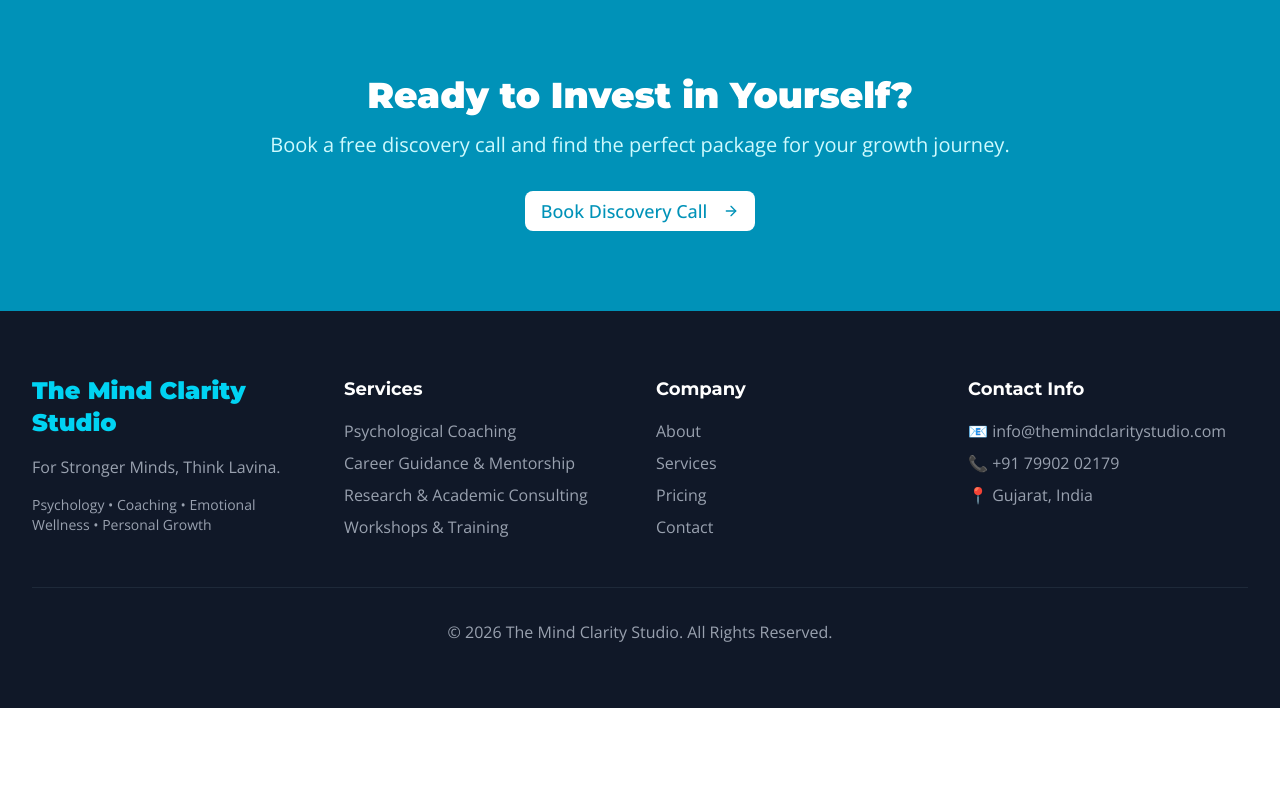
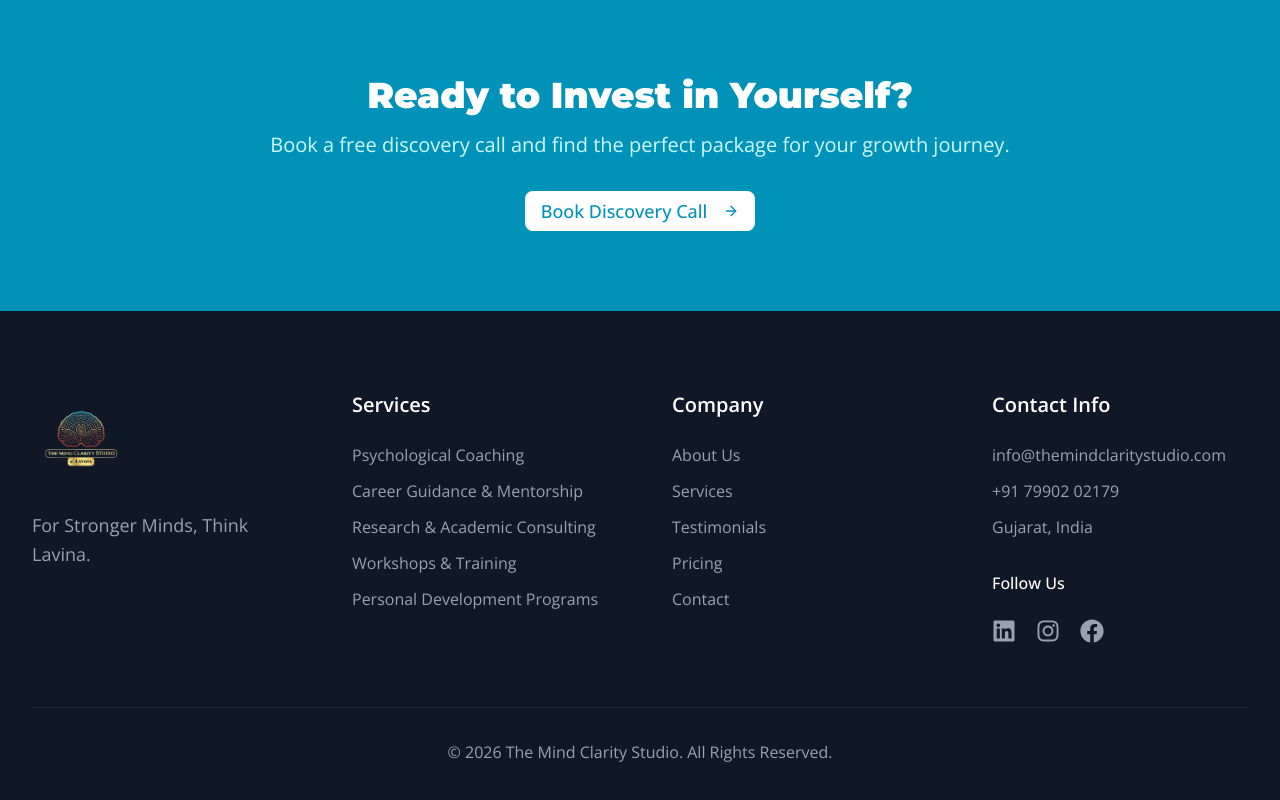
Before and after one commit to themindclaritystudio/mindclaritystudio, a Next.js app: page /pricing in a window 1280 px wide. Shown: the part 1962-2762 px from the top of the page. Before the commit the page ends 2670 px from the top, so only its background shows below. Built offline with nearby package versions, Linux system fonts and the light colour scheme.

Commit message:
footer change

```diff
--- a/app/about/page.tsx
+++ b/app/about/page.tsx
@@ -3,6 +3,12 @@ import { Button } from "@/components/ui/button"
 import { Card, CardContent, CardHeader, CardTitle } from "@/components/ui/card"
 import { CheckCircle, Award, Shield, Target } from "lucide-react"
 import Link from "next/link"
+import {
+  FaLinkedin,
+  FaInstagram,
+  FaFacebook,
+} from "react-icons/fa"
+import Image from "next/image"
 
 export default function AboutPage() {
   return (
@@ -339,11 +345,38 @@ export default function AboutPage() {
 
             <div className="mt-8">
               <h5 className="text-white font-medium mb-3">Follow Us</h5>
-          <div className="flex gap-5">
-            <a href="#" className="text-gray-400 hover:text-cyan-400 transition-colors">LinkedIn</a>
-            <a href="#" className="text-gray-400 hover:text-cyan-400 transition-colors">Instagram</a>
-            <a href="#" className="text-gray-400 hover:text-cyan-400 transition-colors">Facebook</a>
+
+              <div className="mt-6 flex items-center gap-5">
+                <a
+                  href="https://www.linkedin.com/in/lavina-pratap-bhambhani-0176051a9/"
+                  target="_blank"
+                  rel="noopener noreferrer"
+                  className="text-gray-400 hover:text-cyan-400 transition-all hover:scale-110"
+                >
+                  <FaLinkedin size={24} />
+                </a>
+
+                <a
+                  href="https://www.instagram.com/lavina_bhambhani/"
+                  target="_blank"
+                  rel="noopener noreferrer"
+                  className="text-gray-400 hover:text-cyan-400 transition-all hover:scale-110"
+                >
+                  <FaInstagram size={24} />
+                </a>
+
+                <a
+                  href="https://www.facebook.com/lavina.bhambhani.77"
+                  target="_blank"
+                  rel="noopener noreferrer"
+                  className="text-gray-400 hover:text-cyan-400 transition-all hover:scale-110"
+                >
+                  <FaFacebook size={24} />
+                </a>
+
               </div>
+
+
             </div>
           </div>
         </div>
--- a/app/blog/[slug]/page.tsx
+++ b/app/blog/[slug]/page.tsx
@@ -6,6 +6,12 @@ import { Calendar, Clock, User, ArrowLeft, ArrowRight } from "lucide-react"
 import Link from "next/link"
 import { getBlogPost, getAllBlogPosts } from "@/lib/blog-data"
 import { notFound } from "next/navigation"
+import {
+  FaLinkedin,
+  FaInstagram,
+  FaFacebook,
+} from "react-icons/fa"
+import Image from "next/image"
 
 interface BlogPostPageProps {
   params: {
@@ -218,33 +224,46 @@ export default function BlogPostPage({ params }: BlogPostPageProps) {
       </section>
 
       {/* Footer */}
-      <footer className="bg-gray-900 text-white py-16">
+      <footer className="bg-gray-900 text-white py-20">
   <div className="max-w-7xl mx-auto px-4 sm:px-6 lg:px-8">
-          <div className="grid grid-cols-1 md:grid-cols-4 gap-8">
-            <div>
-              <h3 className="text-2xl font-serif font-black text-cyan-400 mb-4">The Mind Clarity Studio</h3>
-              <p className="text-gray-400 font-sans mb-4">
+    <div className="grid grid-cols-1 md:grid-cols-2 lg:grid-cols-4 gap-12 lg:gap-16">
+
+      {/* Logo & Tagline */}
+      <div className="flex flex-col items-start">
+        <Link href="/" className="mb-6">
+          <Image
+            src="/images/logo.png"
+            alt="The Mind Clarity Studio"
+            width={320}
+            height={120}
+            priority
+            className="h-20 md:h-24 w-auto object-contain"
+          />
+        </Link>
+        <p className="max-w-xs text-gray-400 text-lg leading-relaxed font-sans">
           For Stronger Minds, Think Lavina.
         </p>
-              <p className="text-sm text-gray-400 font-sans">
-                Psychology • Coaching • Emotional Wellness • Personal Growth
-              </p>
       </div>
+
+      {/* Services */}
       <div>
-              <h4 className="text-lg font-serif font-bold mb-4">Services</h4>
-              <ul className="space-y-2 text-gray-400 font-sans">
+        <h4 className="text-xl font-bold text-white mb-6">Services</h4>
+        <ul className="space-y-3 text-gray-400 font-sans">
           <li>Psychological Coaching</li>
           <li>Career Guidance &amp; Mentorship</li>
           <li>Research &amp; Academic Consulting</li>
           <li>Workshops &amp; Training</li>
+          <li>Personal Development Programs</li>
         </ul>
       </div>
+
+      {/* Company */}
       <div>
-              <h4 className="text-lg font-serif font-bold mb-4">Company</h4>
-              <ul className="space-y-2 text-gray-400 font-sans">
+        <h4 className="text-xl font-bold text-white mb-6">Company</h4>
+        <ul className="space-y-3 text-gray-400 font-sans">
           <li>
             <Link href="/about" className="hover:text-cyan-400 transition-colors">
-                    About
+              About Us
             </Link>
           </li>
           <li>
@@ -253,8 +272,13 @@ export default function BlogPostPage({ params }: BlogPostPageProps) {
             </Link>
           </li>
           <li>
-                  <Link href="/blog" className="hover:text-cyan-400 transition-colors">
-                    Blog
+            <Link href="/testimonials" className="hover:text-cyan-400 transition-colors">
+              Testimonials
+            </Link>
+          </li>
+          <li>
+            <Link href="/pricing" className="hover:text-cyan-400 transition-colors">
+              Pricing
             </Link>
           </li>
           <li>
@@ -264,16 +288,64 @@ export default function BlogPostPage({ params }: BlogPostPageProps) {
           </li>
         </ul>
       </div>
+
+      {/* Contact Info */}
       <div>
-              <h4 className="text-lg font-serif font-bold mb-4">Contact Info</h4>
-              <div className="space-y-2 text-gray-400 font-sans">
-                <p>📧 <a href="mailto:info@themindclaritystudio.com" className="hover:text-cyan-400">info@themindclaritystudio.com</a></p>
-                <p>📞 +91 79902 02179</p>
-                <p>📍 Gujarat, India</p>
+        <h4 className="text-xl font-bold text-white mb-6">Contact Info</h4>
+        <div className="space-y-3 text-gray-400 font-sans">
+          <p>
+            {" "}
+            <a
+              href="mailto:info@themindclaritystudio.com"
+              className="hover:text-cyan-400 transition-colors"
+            >
+              info@themindclaritystudio.com
+            </a>
+          </p>
+          <p> +91 79902 02179</p>
+          <p> Gujarat, India</p>
+        </div>
+
+        <div className="mt-8">
+          <h5 className="text-white font-medium mb-3">Follow Us</h5>
+
+          <div className="mt-6 flex items-center gap-5">
+            <a
+              href="https://www.linkedin.com/in/lavina-pratap-bhambhani-0176051a9/"
+              target="_blank"
+              rel="noopener noreferrer"
+              className="text-gray-400 hover:text-cyan-400 transition-all hover:scale-110"
+            >
+              <FaLinkedin size={24} />
+            </a>
+
+            <a
+              href="https://www.instagram.com/lavina_bhambhani/"
+              target="_blank"
+              rel="noopener noreferrer"
+              className="text-gray-400 hover:text-cyan-400 transition-all hover:scale-110"
+            >
+              <FaInstagram size={24} />
+            </a>
+
+            <a
+              href="https://www.facebook.com/lavina.bhambhani.77"
+              target="_blank"
+              rel="noopener noreferrer"
+              className="text-gray-400 hover:text-cyan-400 transition-all hover:scale-110"
+            >
+              <FaFacebook size={24} />
+            </a>
+
+          </div>
+
+
         </div>
       </div>
     </div>
-          <div className="border-t border-gray-800 mt-12 pt-8 text-center">
+
+    {/* Copyright */}
+    <div className="border-t border-gray-800 mt-16 pt-8 text-center">
       <p className="text-gray-400 font-sans">
         © 2026 The Mind Clarity Studio. All Rights Reserved.
       </p>
--- a/app/pricing/page.tsx
+++ b/app/pricing/page.tsx
@@ -4,6 +4,12 @@ import { Card, CardContent, CardDescription, CardHeader, CardTitle } from "@/com
 import { Badge } from "@/components/ui/badge"
 import { CheckCircle, X, ArrowRight } from "lucide-react"
 import Link from "next/link"
+import {
+  FaLinkedin,
+  FaInstagram,
+  FaFacebook,
+} from "react-icons/fa"
+import Image from "next/image"
 
 export default function PricingPage() {
   return (
@@ -260,46 +266,128 @@ export default function PricingPage() {
       </section>
 
       {/* Footer */}
-      <footer className="bg-gray-900 text-white py-16">
+      <footer className="bg-gray-900 text-white py-20">
   <div className="max-w-7xl mx-auto px-4 sm:px-6 lg:px-8">
-          <div className="grid grid-cols-1 md:grid-cols-4 gap-8">
-            <div>
-              <h3 className="text-2xl font-serif font-black text-cyan-400 mb-4">The Mind Clarity Studio</h3>
-              <p className="text-gray-400 font-sans mb-4">
+    <div className="grid grid-cols-1 md:grid-cols-2 lg:grid-cols-4 gap-12 lg:gap-16">
+
+      {/* Logo & Tagline */}
+      <div className="flex flex-col items-start">
+        <Link href="/" className="mb-6">
+          <Image
+            src="/images/logo.png"
+            alt="The Mind Clarity Studio"
+            width={320}
+            height={120}
+            priority
+            className="h-20 md:h-24 w-auto object-contain"
+          />
+        </Link>
+        <p className="max-w-xs text-gray-400 text-lg leading-relaxed font-sans">
           For Stronger Minds, Think Lavina.
         </p>
-              <p className="text-sm text-gray-400 font-sans">
-                Psychology • Coaching • Emotional Wellness • Personal Growth
-              </p>
       </div>
+
+      {/* Services */}
       <div>
-              <h4 className="text-lg font-serif font-bold mb-4">Services</h4>
-              <ul className="space-y-2 text-gray-400 font-sans">
+        <h4 className="text-xl font-bold text-white mb-6">Services</h4>
+        <ul className="space-y-3 text-gray-400 font-sans">
           <li>Psychological Coaching</li>
           <li>Career Guidance &amp; Mentorship</li>
           <li>Research &amp; Academic Consulting</li>
           <li>Workshops &amp; Training</li>
+          <li>Personal Development Programs</li>
         </ul>
       </div>
+
+      {/* Company */}
       <div>
-              <h4 className="text-lg font-serif font-bold mb-4">Company</h4>
-              <ul className="space-y-2 text-gray-400 font-sans">
-                <li><Link href="/about" className="hover:text-cyan-400">About</Link></li>
-                <li><Link href="/services" className="hover:text-cyan-400">Services</Link></li>
-                <li><Link href="/pricing" className="hover:text-cyan-400">Pricing</Link></li>
-                <li><Link href="/contact" className="hover:text-cyan-400">Contact</Link></li>
+        <h4 className="text-xl font-bold text-white mb-6">Company</h4>
+        <ul className="space-y-3 text-gray-400 font-sans">
+          <li>
+            <Link href="/about" className="hover:text-cyan-400 transition-colors">
+              About Us
+            </Link>
+          </li>
+          <li>
+            <Link href="/services" className="hover:text-cyan-400 transition-colors">
+              Services
+            </Link>
+          </li>
+          <li>
+            <Link href="/testimonials" className="hover:text-cyan-400 transition-colors">
+              Testimonials
+            </Link>
+          </li>
+          <li>
+            <Link href="/pricing" className="hover:text-cyan-400 transition-colors">
+              Pricing
+            </Link>
+          </li>
+          <li>
+            <Link href="/contact" className="hover:text-cyan-400 transition-colors">
+              Contact
+            </Link>
+          </li>
         </ul>
       </div>
+
+      {/* Contact Info */}
       <div>
-              <h4 className="text-lg font-serif font-bold mb-4">Contact Info</h4>
-              <div className="space-y-2 text-gray-400 font-sans">
-                <p>📧 <a href="mailto:info@themindclaritystudio.com" className="hover:text-cyan-400">info@themindclaritystudio.com</a></p>
-                <p>📞 +91 79902 02179</p>
-                <p>📍 Gujarat, India</p>
+        <h4 className="text-xl font-bold text-white mb-6">Contact Info</h4>
+        <div className="space-y-3 text-gray-400 font-sans">
+          <p>
+            {" "}
+            <a
+              href="mailto:info@themindclaritystudio.com"
+              className="hover:text-cyan-400 transition-colors"
+            >
+              info@themindclaritystudio.com
+            </a>
+          </p>
+          <p> +91 79902 02179</p>
+          <p> Gujarat, India</p>
+        </div>
+
+        <div className="mt-8">
+          <h5 className="text-white font-medium mb-3">Follow Us</h5>
+
+          <div className="mt-6 flex items-center gap-5">
+            <a
+              href="https://www.linkedin.com/in/lavina-pratap-bhambhani-0176051a9/"
+              target="_blank"
+              rel="noopener noreferrer"
+              className="text-gray-400 hover:text-cyan-400 transition-all hover:scale-110"
+            >
+              <FaLinkedin size={24} />
+            </a>
+
+            <a
+              href="https://www.instagram.com/lavina_bhambhani/"
+              target="_blank"
+              rel="noopener noreferrer"
+              className="text-gray-400 hover:text-cyan-400 transition-all hover:scale-110"
+            >
+              <FaInstagram size={24} />
+            </a>
+
+            <a
+              href="https://www.facebook.com/lavina.bhambhani.77"
+              target="_blank"
+              rel="noopener noreferrer"
+              className="text-gray-400 hover:text-cyan-400 transition-all hover:scale-110"
+            >
+              <FaFacebook size={24} />
+            </a>
+
+          </div>
+
+
         </div>
       </div>
     </div>
-          <div className="border-t border-gray-800 mt-12 pt-8 text-center">
+
+    {/* Copyright */}
+    <div className="border-t border-gray-800 mt-16 pt-8 text-center">
       <p className="text-gray-400 font-sans">
         © 2026 The Mind Clarity Studio. All Rights Reserved.
       </p>
--- a/app/services/page.tsx
+++ b/app/services/page.tsx
@@ -3,6 +3,11 @@ import { Button } from "@/components/ui/button"
 import { Card, CardContent, CardHeader, CardTitle } from "@/components/ui/card"
 import { Shield, TrendingUp, Users, Calculator, ArrowRight, CheckCircle, Target, PieChart } from "lucide-react"
 import Link from "next/link"
+import {
+  FaLinkedin,
+  FaInstagram,
+  FaFacebook,
+} from "react-icons/fa"
 import Image from "next/image"
 
 export default function ServicesPage() {
@@ -348,11 +353,38 @@ const services = [
 
         <div className="mt-8">
           <h5 className="text-white font-medium mb-3">Follow Us</h5>
-          <div className="flex gap-5">
-            <a href="#" className="text-gray-400 hover:text-cyan-400 transition-colors">LinkedIn</a>
-            <a href="#" className="text-gray-400 hover:text-cyan-400 transition-colors">Instagram</a>
-            <a href="#" className="text-gray-400 hover:text-cyan-400 transition-colors">Facebook</a>
+
+          <div className="mt-6 flex items-center gap-5">
+            <a
+              href="https://www.linkedin.com/in/lavina-pratap-bhambhani-0176051a9/"
+              target="_blank"
+              rel="noopener noreferrer"
+              className="text-gray-400 hover:text-cyan-400 transition-all hover:scale-110"
+            >
+              <FaLinkedin size={24} />
+            </a>
+
+            <a
+              href="https://www.instagram.com/lavina_bhambhani/"
+              target="_blank"
+              rel="noopener noreferrer"
+              className="text-gray-400 hover:text-cyan-400 transition-all hover:scale-110"
+            >
+              <FaInstagram size={24} />
+            </a>
+
+            <a
+              href="https://www.facebook.com/lavina.bhambhani.77"
+              target="_blank"
+              rel="noopener noreferrer"
+              className="text-gray-400 hover:text-cyan-400 transition-all hover:scale-110"
+            >
+              <FaFacebook size={24} />
+            </a>
+
           </div>
+
+
         </div>
       </div>
     </div>
--- a/app/testimonials/page.tsx
+++ b/app/testimonials/page.tsx
@@ -3,6 +3,12 @@ import { Button } from "@/components/ui/button"
 import { Card, CardContent } from "@/components/ui/card"
 import { Star, Quote, TrendingUp, Shield, Users,ArrowRight } from "lucide-react"
 import Link from "next/link"
+import {
+  FaLinkedin,
+  FaInstagram,
+  FaFacebook,
+} from "react-icons/fa"
+import Image from "next/image"
 
 export default function TestimonialsPage() {
   return (
@@ -286,46 +292,128 @@ export default function TestimonialsPage() {
       </section>
 
       {/* Footer */}
-      <footer className="bg-gray-900 text-white py-16">
+    <footer className="bg-gray-900 text-white py-20">
   <div className="max-w-7xl mx-auto px-4 sm:px-6 lg:px-8">
-          <div className="grid grid-cols-1 md:grid-cols-4 gap-8">
-            <div>
-              <h3 className="text-2xl font-serif font-black text-cyan-400 mb-4">The Mind Clarity Studio</h3>
-              <p className="text-gray-400 font-sans mb-4">
+    <div className="grid grid-cols-1 md:grid-cols-2 lg:grid-cols-4 gap-12 lg:gap-16">
+
+      {/* Logo & Tagline */}
+      <div className="flex flex-col items-start">
+        <Link href="/" className="mb-6">
+          <Image
+            src="/images/logo.png"
+            alt="The Mind Clarity Studio"
+            width={320}
+            height={120}
+            priority
+            className="h-20 md:h-24 w-auto object-contain"
+          />
+        </Link>
+        <p className="max-w-xs text-gray-400 text-lg leading-relaxed font-sans">
           For Stronger Minds, Think Lavina.
         </p>
-              <p className="text-sm text-gray-400 font-sans">
-                Psychology • Coaching • Emotional Wellness • Personal Growth
-              </p>
       </div>
+
+      {/* Services */}
       <div>
-              <h4 className="text-lg font-serif font-bold mb-4">Services</h4>
-              <ul className="space-y-2 text-gray-400 font-sans">
+        <h4 className="text-xl font-bold text-white mb-6">Services</h4>
+        <ul className="space-y-3 text-gray-400 font-sans">
           <li>Psychological Coaching</li>
-                <li>Career Guidance & Mentorship</li>
-                <li>Research & Academic Consulting</li>
-                <li>Workshops & Training</li>
+          <li>Career Guidance &amp; Mentorship</li>
+          <li>Research &amp; Academic Consulting</li>
+          <li>Workshops &amp; Training</li>
+          <li>Personal Development Programs</li>
         </ul>
       </div>
+
+      {/* Company */}
       <div>
-              <h4 className="text-lg font-serif font-bold mb-4">Company</h4>
-              <ul className="space-y-2 text-gray-400 font-sans">
-                <li><Link href="/about" className="hover:text-cyan-400">About</Link></li>
-                <li><Link href="/services" className="hover:text-cyan-400">Services</Link></li>
-                <li><Link href="/testimonials" className="hover:text-cyan-400">Testimonials</Link></li>
-                <li><Link href="/contact" className="hover:text-cyan-400">Contact</Link></li>
+        <h4 className="text-xl font-bold text-white mb-6">Company</h4>
+        <ul className="space-y-3 text-gray-400 font-sans">
+          <li>
+            <Link href="/about" className="hover:text-cyan-400 transition-colors">
+              About Us
+            </Link>
+          </li>
+          <li>
+            <Link href="/services" className="hover:text-cyan-400 transition-colors">
+              Services
+            </Link>
+          </li>
+          <li>
+            <Link href="/testimonials" className="hover:text-cyan-400 transition-colors">
+              Testimonials
+            </Link>
+          </li>
+          <li>
+            <Link href="/pricing" className="hover:text-cyan-400 transition-colors">
+              Pricing
+            </Link>
+          </li>
+          <li>
+            <Link href="/contact" className="hover:text-cyan-400 transition-colors">
+              Contact
+            </Link>
+          </li>
         </ul>
       </div>
+
+      {/* Contact Info */}
       <div>
-              <h4 className="text-lg font-serif font-bold mb-4">Contact Info</h4>
-              <div className="space-y-2 text-gray-400 font-sans">
-                <p>📧 <a href="mailto:info@themindclaritystudio.com" className="hover:text-cyan-400">info@themindclaritystudio.com</a></p>
-                <p>📞 +91 79902 02179</p>
-                <p>📍 Gujarat, India</p>
+        <h4 className="text-xl font-bold text-white mb-6">Contact Info</h4>
+        <div className="space-y-3 text-gray-400 font-sans">
+          <p>
+            {" "}
+            <a
+              href="mailto:info@themindclaritystudio.com"
+              className="hover:text-cyan-400 transition-colors"
+            >
+              info@themindclaritystudio.com
+            </a>
+          </p>
+          <p> +91 79902 02179</p>
+          <p> Gujarat, India</p>
+        </div>
+
+        <div className="mt-8">
+          <h5 className="text-white font-medium mb-3">Follow Us</h5>
+
+          <div className="mt-6 flex items-center gap-5">
+            <a
+              href="https://www.linkedin.com/in/lavina-pratap-bhambhani-0176051a9/"
+              target="_blank"
+              rel="noopener noreferrer"
+              className="text-gray-400 hover:text-cyan-400 transition-all hover:scale-110"
+            >
+              <FaLinkedin size={24} />
+            </a>
+
+            <a
+              href="https://www.instagram.com/lavina_bhambhani/"
+              target="_blank"
+              rel="noopener noreferrer"
+              className="text-gray-400 hover:text-cyan-400 transition-all hover:scale-110"
+            >
+              <FaInstagram size={24} />
+            </a>
+
+            <a
+              href="https://www.facebook.com/lavina.bhambhani.77"
+              target="_blank"
+              rel="noopener noreferrer"
+              className="text-gray-400 hover:text-cyan-400 transition-all hover:scale-110"
+            >
+              <FaFacebook size={24} />
+            </a>
+
+          </div>
+
+
         </div>
       </div>
     </div>
-          <div className="border-t border-gray-800 mt-12 pt-8 text-center">
+
+    {/* Copyright */}
+    <div className="border-t border-gray-800 mt-16 pt-8 text-center">
       <p className="text-gray-400 font-sans">
         © 2026 The Mind Clarity Studio. All Rights Reserved.
       </p>
--- a/package.json
+++ b/package.json
@@ -53,6 +53,7 @@
     "react-day-picker": "9.8.0",
     "react-dom": "^19",
     "react-hook-form": "^7.60.0",
+    "react-icons": "^5.6.0",
     "react-resizable-panels": "^2.1.7",
     "recharts": "2.15.4",
     "sonner": "^1.7.4",
```
Also changed, not shown: app/consultation/page.tsx (+38 -5 lines), app/contact/page.tsx (+38 -6 lines), app/page.tsx (+38 -4 lines), 1 other file (tests, documents, lock files or other folders). Lines whose indentation alone changed are shown as unchanged.
